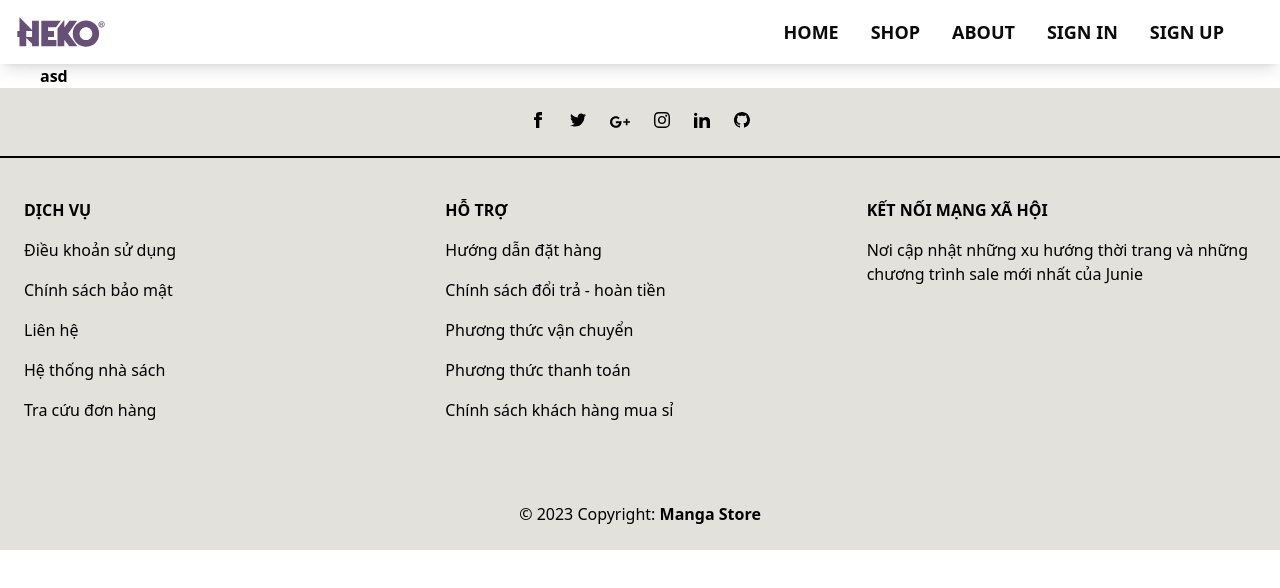
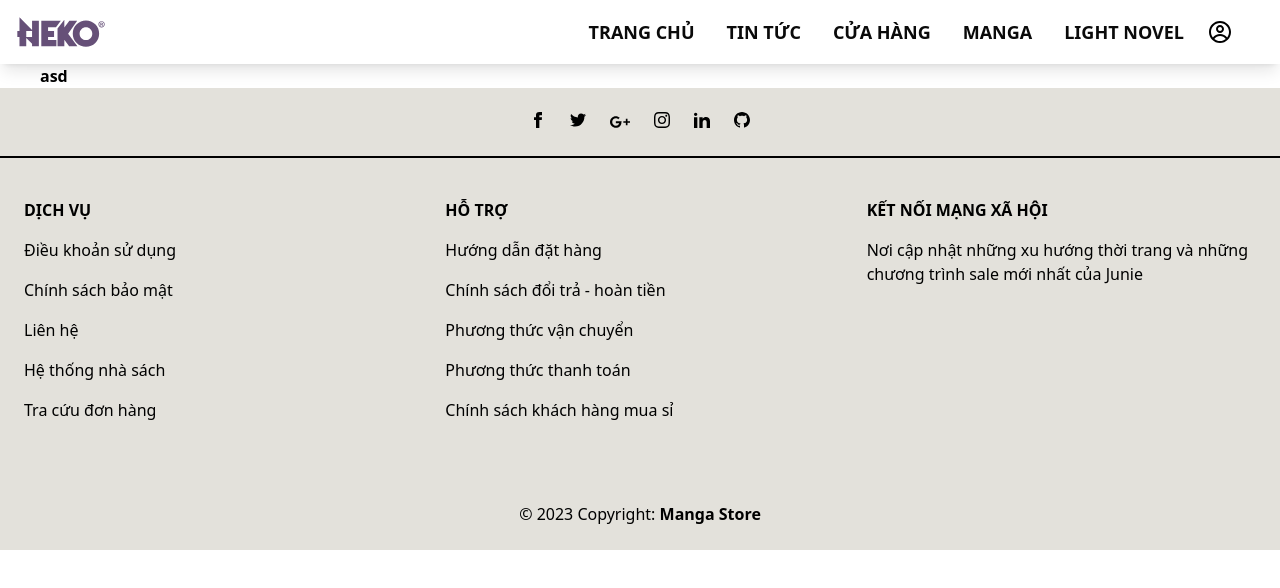
Before and after one commit to XPNguyenDL/next.js-app, a Next.js app: page / in a window 1280 px wide. Shown: the top 588 px of the page. Built offline with nearby package versions, Linux system fonts and the light colour scheme.

Commit message:
Fix Pages Header

```diff
--- a/src/components/Layout/components/Navbar.jsx
+++ b/src/components/Layout/components/Navbar.jsx
@@ -1,27 +1,28 @@
 
 import Link from "next/link";
+import { CgProfile } from "react-icons/cg";
 
 const pages = [
   {
-    name: "Home",
+    name: "Trang chủ",
     path: "/"
   },
   {
-    name: "SHOP",
+    name: "Tin tức",
     path: "/"
   },
   {
-    name: "ABOUT",
+    name: "Cửa hàng",
     path: "/"
   },
   {
-    name: "SIGN IN",
+    name: "Manga",
     path: "/"
   },
   {
-    name: "SIGN UP",
+    name: "Light novel",
     path: "/"
-  }
+  },
 ];
 
 export default function Navbar() {
@@ -69,6 +70,18 @@ export default function Navbar() {
                   </Link>
                 </li>
               ))}
+              <li
+                  className={`nav-item mx-2 flex relative items-center ${NAVIGATION_ANIMATION}`}
+
+                >
+                  <Link
+                    className="flex hover:opacity-100 hover:text-purple transform"
+                    href="/"
+                  >
+                    <CgProfile size={24}/>
+                  </Link>
+                </li>
+
             </ul>
           </div>
         </div>
```
